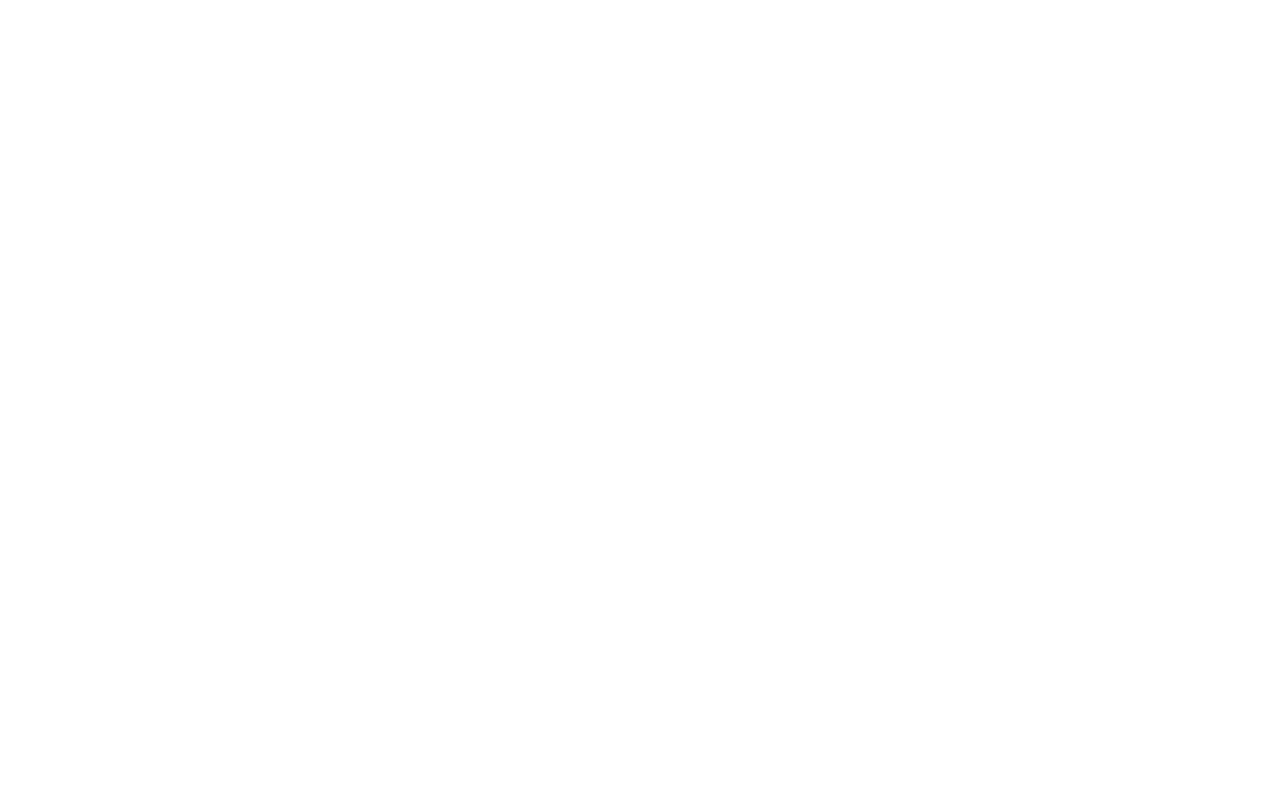
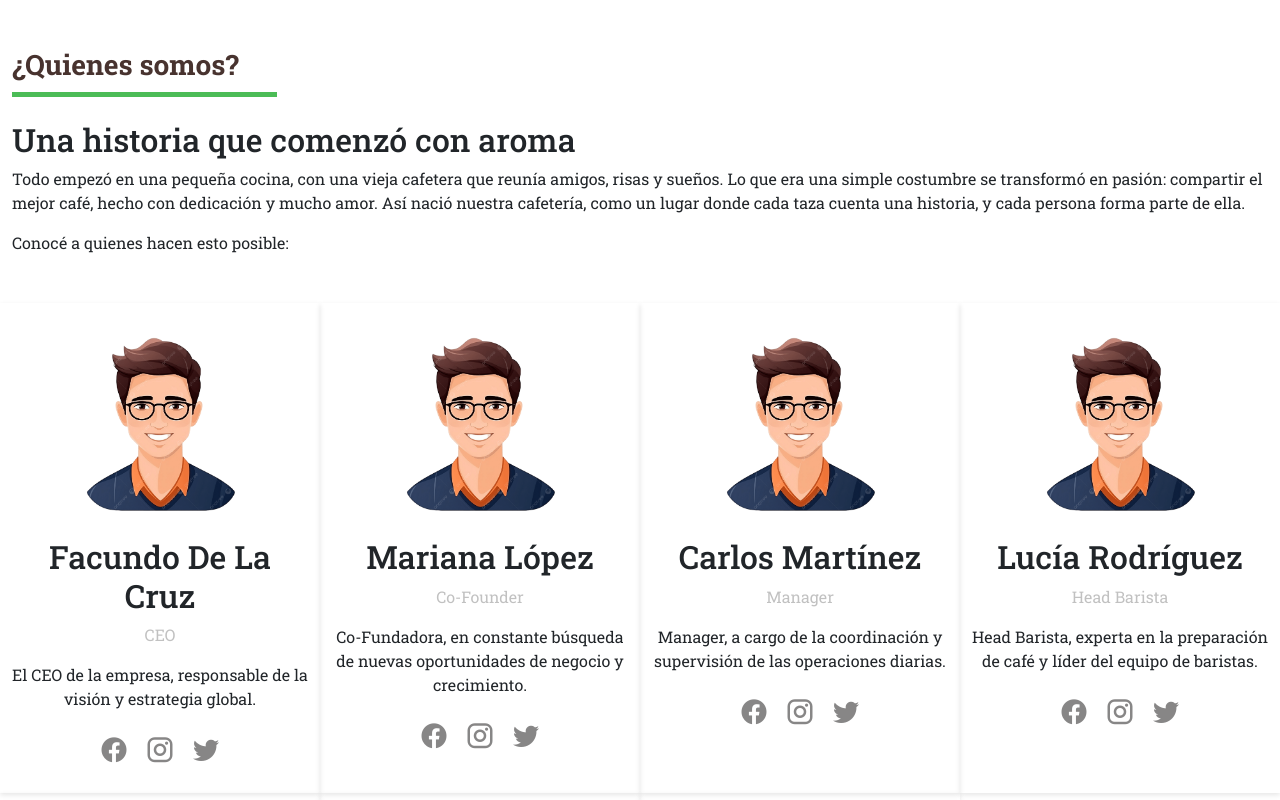
Before and after one commit to FacundoGabriel/cafe-v1, a React (Vite) app: page / in a window 1280 px wide. Shown: the part 1820-2620 px from the top of the page. Before the commit the page ends 1820 px from the top, so only its background shows below. Built offline with nearby package versions, Linux system fonts and the light colour scheme; a web font is replaced by a local one.

Commit message:
se crea el componente nosotros, se hace el diseño, se mapea los empleados atraves de un json y se agrega las redes sociales

```diff
--- a/src/components/divisor/Divisor.jsx
+++ b/src/components/divisor/Divisor.jsx
@@ -5,8 +5,8 @@
     <>
         <div className='container-divisor'>
             <div className='info pt-5 text-center'>
-                <h2>El mejor café, al mejor precio</h2>
-                <p className='mx-auto mt-3 pb-5'>Disfrutá de una selección única de cafés especiales y sabores clásicos que te acompañan todos los días. Calidad, aroma y sabor, directo a tu taza.</p>
+                <h2 data-aos="fade-right">El mejor café, al mejor precio</h2>
+                <p data-aos="fade-right" className='mx-auto mt-3 pb-5'>Disfrutá de una selección única de cafés especiales y sabores clásicos que te acompañan todos los días. Calidad, aroma y sabor, directo a tu taza.</p>
             </div>
         </div>
     </>
--- /dev/null
+++ b/src/components/nosotros/Nosotros.css
@@ -0,0 +1,50 @@
+.container-nosotros h3{
+    color: #48332F;
+    padding-bottom: 10px;
+    border-bottom: 5px solid #4BBC56;
+    width: 265px;
+    font-weight: bold;
+}
+
+.empleados-info {
+    padding: 20px;
+    text-align: center;
+    display: flex;
+    flex-direction: column;
+    align-items: center;
+    box-shadow: 0px 2px 5px rgba(0, 0, 0, 0.1);
+}
+
+.img-wrapper {
+    display: flex;
+    justify-content: center;
+    align-items: center;
+    margin-bottom: 15px;
+  }
+
+.img-wrapper img {
+    width: 200px;
+    height: auto;
+    border-radius: 10px;
+
+}
+
+
+.empleados-info p:first-of-type {
+    color: #c1c1c1;
+}
+
+.list-iconos li i{
+    font-size: 30px;
+    cursor: pointer;
+}
+
+.list-iconos a {
+    color: #878686;
+    text-decoration: none;
+    transition: color 0.3s ease;
+}
+
+.list-iconos a:hover{
+    color: #4BBC56;
+}
--- /dev/null
+++ b/src/components/nosotros/Nosotros.jsx
@@ -0,0 +1,49 @@
+import "./Nosotros.css";
+import empleados from "../../empleados.json";
+
+export const Nosotros = () => {
+  return (
+    <>
+      <div className="container-fluid container-nosotros">
+        <h3 className="pt-5" data-aos="fade-right">
+          ¿Quienes somos?
+        </h3>
+        <div className="info-nosotros mt-4">
+          <h2 data-aos="fade-left">Una historia que comenzó con aroma</h2>
+          <p data-aos="fade-left">
+            Todo empezó en una pequeña cocina, con una vieja cafetera que reunía
+            amigos, risas y sueños. Lo que era una simple costumbre se
+            transformó en pasión: compartir el mejor café, hecho con dedicación
+            y mucho amor. Así nació nuestra cafetería, como un lugar donde cada
+            taza cuenta una historia, y cada persona forma parte de ella.
+          </p>
+          <p data-aos="fade-up">Conocé a quienes hacen esto posible:</p>
+        </div>
+
+        <div className="row mt-5">
+          {empleados.map((item, index) => (
+            <div
+              className="col-12 col-md-6 col-lg-3 empleados-info" data-aos="fade-up"
+              key={index}>
+              <div className="img-wrapper">
+                <img src={item.foto} className="img-fluid" alt="foto del empleado/dueños"/>
+              </div>
+              <h2>{item.nombre}</h2>
+              <p>{item.cargo}</p>
+              <p>{item.description}</p>
+
+              <ul className="list-unstyled d-flex gap-3 justify-content-center align-items-center m-0 p-0 list-iconos">
+                <li><a href={item.redes.facebook} target="_blank">
+                    <i className="mdi mdi-facebook"></i>
+                  </a>
+                </li>
+                <li><a href={item.redes.instagram} target="_blank"><i className="mdi mdi-instagram"></i></a></li>
+                <li><a href={item.redes.twitter} target="_blank"><i className="mdi mdi-twitter"></i></a></li>
+              </ul>
+            </div>
+          ))}
+        </div>
+      </div>
+    </>
+  );
+};
--- /dev/null
+++ b/src/empleados.json
@@ -0,0 +1,79 @@
+[
+    {
+        "nombre": "Facundo De La Cruz",
+        "foto": "public/img/img_sobre-nosotros.png",
+        "description": "El CEO de la empresa, responsable de la visión y estrategia global.",
+        "cargo": "CEO",
+        "redes": {
+          "facebook": "https://facebook.com",
+          "instagram": "https://instagram.com",
+          "twitter": "https://twitter.com"
+        }
+    },
+    {
+        "nombre": "Mariana López",
+        "foto": "public/img/img_sobre-nosotros.png",
+        "description": "Co-Fundadora, en constante búsqueda de nuevas oportunidades de negocio y crecimiento.",
+        "cargo": "Co-Founder",
+        "redes": {
+          "facebook": "https://facebook.com",
+          "instagram": "https://instagram.com",
+          "twitter": "https://twitter.com"
+        }
+    },
+    {
+        "nombre": "Carlos Martínez",
+        "foto": "public/img/img_sobre-nosotros.png",
+        "description": "Manager, a cargo de la coordinación y supervisión de las operaciones diarias.",
+        "cargo": "Manager",
+        "redes": {
+          "facebook": "https://facebook.com",
+          "instagram": "https://instagram.com",
+          "twitter": "https://twitter.com"
+        }
+    },
+    {
+        "nombre": "Lucía Rodríguez",
+        "foto": "public/img/img_sobre-nosotros.png",
+        "description": "Head Barista, experta en la preparación de café y líder del equipo de baristas.",
+        "cargo": "Head Barista",
+        "redes": {
+          "facebook": "https://facebook.com",
+          "instagram": "https://instagram.com",
+          "twitter": "https://twitter.com"
+        }
+    },
+    {
+        "nombre": "José Pérez",
+        "foto": "public/img/img_sobre-nosotros.png",
+        "description": "Manager, enfocado en la gestión de personal y optimización de recursos.",
+        "cargo": "Manager",
+        "redes": {
+          "facebook": "https://facebook.com",
+          "instagram": "https://instagram.com",
+          "twitter": "https://twitter.com"
+        }
+    },
+    {
+        "nombre": "Ana Gómez",
+        "foto": "public/img/img_sobre-nosotros.png",
+        "description": "Barista, apasionada por crear las mejores experiencias para nuestros clientes.",
+        "cargo": "Barista",
+        "redes": {
+          "facebook": "https://facebook.com",
+          "instagram": "https://instagram.com",
+          "twitter": "https://twitter.com"
+        }
+    },
+    {
+        "nombre": "Roberto Fernández",
+        "foto": "public/img/img_sobre-nosotros.png",
+        "description": "Mozo, siempre listo para asegurar que cada cliente se sienta bien atendido.",
+        "cargo": "Mozo",
+        "redes": {
+          "facebook": "https://facebook.com",
+          "instagram": "https://instagram.com",
+          "twitter": "https://twitter.com"
+        }
+    }
+]
--- a/src/pages/HomePage.jsx
+++ b/src/pages/HomePage.jsx
@@ -7,6 +7,7 @@
 import AOS from 'aos';
 import { Menu } from '../components/menu/Menu';
 import { Divisor } from '../components/divisor/Divisor';
+import { Nosotros } from '../components/nosotros/Nosotros';
 
 
 export const HomePage = () => {
@@ -21,6 +22,7 @@
         <DescatacadosCafe/>
         <Menu/>
         <Divisor/>
+        <Nosotros/>
     </div>
   )
 }
```
Also changed, not shown: public/img/img_sobre-nosotros.png (added).
